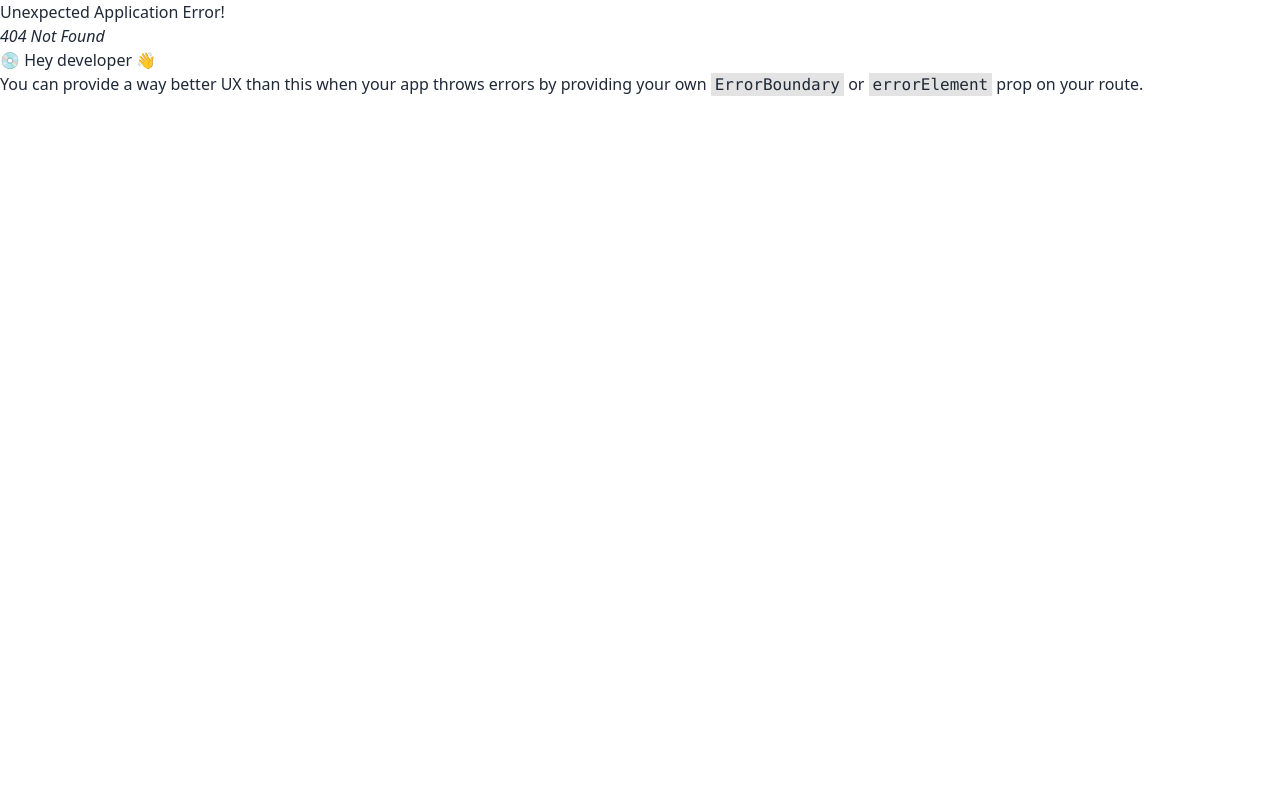
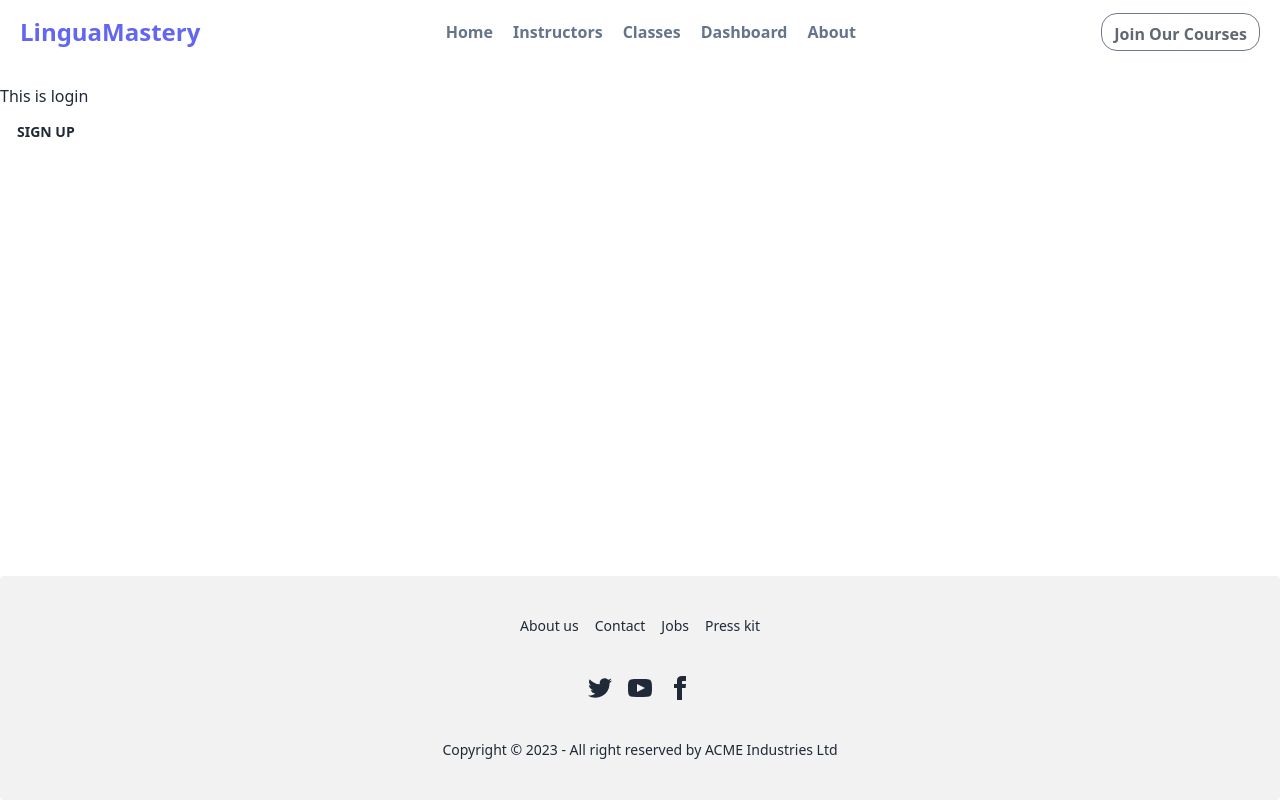
Before and after one commit to abid365/linguamastery-fullstack-project, a React (Vite) app: page /login in a window 1280 px wide. Before the commit this address had no page. Built offline with nearby package versions, Linux system fonts and the light colour scheme.

Commit message:
error elements seted

```diff
--- /dev/null
+++ b/src/Components/ErrorElement.jsx
@@ -0,0 +1,34 @@
+import React from "react";
+import { Link } from "react-router-dom";
+
+const ErrorElement = () => {
+  return (
+    <div className="grid h-screen px-4 bg-white place-content-center">
+      <div className="text-center border-2 border-slate-900 shadow-xl bg-white-100 rounded-xl p-10">
+        {/* <h1 className="font-extrabold bg-gradient-to-r from-indigo-600 to-indigo-400 text-transparent bg-clip-text pt-5 text-9xl">
+          404
+        </h1> */}
+        <img
+          className="h-32"
+          src="/src/assets/undraw_Page_not_found_re_e9o6.png"
+          alt=""
+        />
+
+        <p className="text-2xl font-bold tracking-tight text-gray-900 sm:text-4xl">
+          Uh-oh!
+        </p>
+
+        <p className="mt-4 text-gray-500">We can't find that page. </p>
+
+        <Link
+          to="/"
+          className="inline-block px-5 py-3 mt-6 text-sm font-medium text-white bg-indigo-600 rounded hover:bg-indigo-700 focus:outline-none focus:ring"
+        >
+          Go Back Home
+        </Link>
+      </div>
+    </div>
+  );
+};
+
+export default ErrorElement;
--- a/src/Layouts/Home/Home/Home.jsx
+++ b/src/Layouts/Home/Home/Home.jsx
@@ -2,6 +2,7 @@ import React from "react";
 import Learning from "../Learning/Learning";
 import TopSlider from "../TopSlider/TopSlider";
 import Popular from "../Popular Class/Popular";
+import PopIns from "../Popular Instructors/PopIns";
 
 const Home = () => {
   return (
@@ -40,6 +41,7 @@ const Home = () => {
       <Learning></Learning>
       <TopSlider></TopSlider>
       <Popular></Popular>
+      <PopIns></PopIns>
     </div>
   );
 };
--- /dev/null
+++ b/src/Layouts/Home/Popular Instructors/PopIns.jsx
@@ -0,0 +1,14 @@
+import React from "react";
+
+const PopIns = () => {
+  return (
+    <div>
+      {/* first grid item */}
+      <div></div>
+      {/* second grid item */}
+      <div></div>
+    </div>
+  );
+};
+
+export default PopIns;
--- /dev/null
+++ b/src/Layouts/Login/LogIn.jsx
@@ -0,0 +1,15 @@
+import React from "react";
+import { Link } from "react-router-dom";
+
+const LogIn = () => {
+  return (
+    <div>
+      <h1>This is login</h1>
+      <Link className="btn btn-ghost" to="/signup">
+        Sign Up
+      </Link>
+    </div>
+  );
+};
+
+export default LogIn;
--- /dev/null
+++ b/src/Layouts/SignUp/SignUp.jsx
@@ -0,0 +1,11 @@
+import React from "react";
+
+const SignUp = () => {
+  return (
+    <div>
+      <h1>This is signUp</h1>
+    </div>
+  );
+};
+
+export default SignUp;
--- a/src/Routers/Routes.jsx
+++ b/src/Routers/Routes.jsx
@@ -5,6 +5,9 @@ import Instructors from "../Layouts/Instructors/Instructors";
 import Classes from "../Layouts/Classes/Classes";
 import Dashboard from "../Layouts/Dashboard/Dashboard";
 import About from "../Layouts/About/About";
+import LogIn from "../Layouts/Login/LogIn";
+import SignUp from "../Layouts/SignUp/SignUp";
+import ErrorElement from "../Components/ErrorElement";
 
 const router = createBrowserRouter([
   {
@@ -31,7 +34,16 @@ const router = createBrowserRouter([
         path: "/about",
         element: <About></About>,
       },
+      {
+        path: "/login",
+        element: <LogIn></LogIn>,
+      },
+      {
+        path: "/signup",
+        element: <SignUp></SignUp>,
+      },
     ],
+    errorElement: <ErrorElement></ErrorElement>,
   },
 ]);
 
--- a/src/Shared/Navbar/NavBar.jsx
+++ b/src/Shared/Navbar/NavBar.jsx
@@ -25,9 +25,12 @@ const NavBar = () => {
         </Link>
       </div>
       <div>
-        <button className=" pt-2 pb-1 px-3 font-bold border border-slate-700 rounded-2xl bg-white opacity-70 hover:bg-black hover:text-white hover:shadow-md">
+        <Link
+          to="/login"
+          className=" pt-2 pb-1 px-3 font-bold border border-slate-700 rounded-2xl bg-white opacity-70 hover:bg-black hover:text-white hover:shadow-md"
+        >
           Join Our Courses
-        </button>
+        </Link>
       </div>
     </div>
   );
```
Also changed, not shown: src/assets/undraw_Page_not_found_re_e9o6.png (added).
